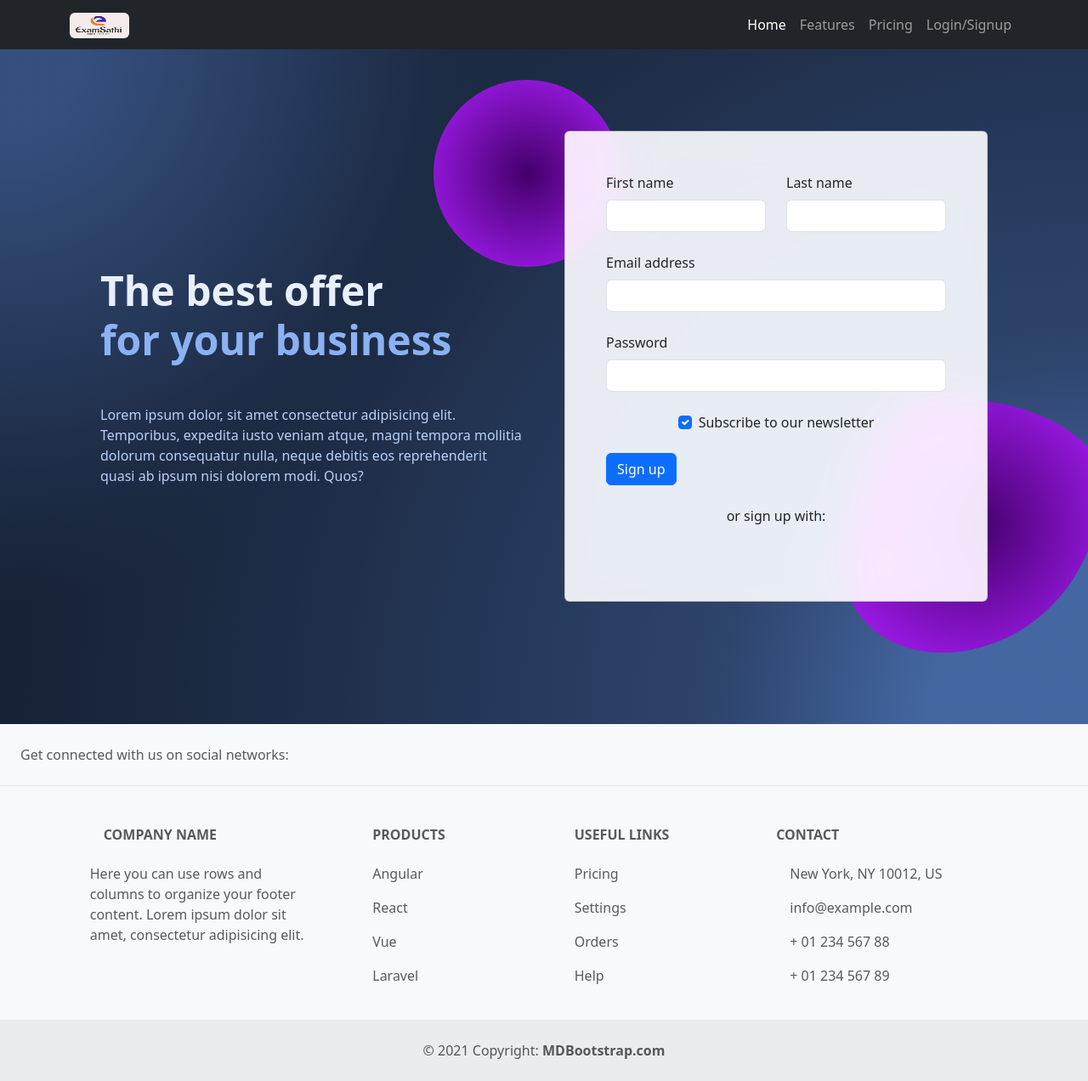
After one commit to Prakash617/nec, a Django app: page /signup in a window 1280 px wide. The commit adds this page. Shown: the whole page at 85% size. Run offline with Django 3.2, Linux system fonts and the light colour scheme.

Commit message:
login and signup

```diff
--- a/templates/base.html
+++ b/templates/base.html
@@ -7,6 +7,8 @@
     <meta name="viewport" content="width=device-width, initial-scale=1"> {% comment %}
     <title>{% block title%} {%endblock%}</title> {% endcomment %}
     <title>nec</title>
+    <link rel="icon" type="image/x-icon" href="{% static 'img/favicon.png' %}">
+
     <link rel="stylesheet" href="https://cdn.jsdelivr.net/npm/bootstrap-icons@1.11.3/font/bootstrap-icons.min.css">
     <link href="https://cdn.jsdelivr.net/npm/bootstrap@5.3.2/dist/css/bootstrap.min.css" rel="stylesheet" integrity="sha384-T3c6CoIi6uLrA9TneNEoa7RxnatzjcDSCmG1MXxSR1GAsXEV/Dwwykc2MPK8M2HN" crossorigin="anonymous">
     <link rel="stylesheet" href={% static "css/style.css" %}>
--- a/templates/navbar.html
+++ b/templates/navbar.html
@@ -1,7 +1,11 @@
+{% load static %}
+
 <!-- <nav class="navbar navbar-expand-lg navbar-dark bg-primary" style="background-color:#7436FF"> -->
 <nav class="navbar navbar-expand-lg navbar-dark bg-dark">
     <div class="container">
-        <a class="navbar-brand" href="/">Navbar</a>
+        <a class="navbar-brand " href="/"><img src="{% static 'img/favicon.png' %}" class="rounded-2" style="height: 30px; width:70px; background: #f5ebeb;" alt="My image"></a>
+
+
         <button class="navbar-toggler" type="button" data-bs-toggle="collapse" data-bs-target="#navbarNav" aria-controls="navbarNav" aria-expanded="false" aria-label="Toggle navigation">
         <span class="navbar-toggler-icon"></span>
       </button>
@@ -20,7 +24,8 @@
                     <a class="nav-link" href="#">Pricing</a>
                 </li>
                 <li class="nav-item">
-                    <a class="nav-link disabled" aria-disabled="true">Login/Signup</a>
+                    <!-- <a class="nav-link disabled" href="/login" aria-disabled="true">Login/Signup</a> -->
+                    <a class="nav-link " href="/login">Login/Signup</a>
                 </li>
             </ul>
         </div>
--- a/website/templates/course_details.html
+++ b/website/templates/course_details.html
@@ -81,7 +81,7 @@
 
 {% endblock %} {% block body %}
 <div class="row w-100 g-0">
-    <div class="col-0 col-md-2  bg-body-tertiary overflow-y-auto sidebar_height" style="background-color: #d32a2a;">
+    <div class="col-0 col-md-2  bg-body-tertiary overflow-y-auto sidebar_height sticky-sm-top" style="background-color: #d32a2a; height:100vh;">
         {% include "sidebar.html" %}
 
     </div>
--- /dev/null
+++ b/website/templates/login&signup/signup.html
@@ -0,0 +1,137 @@
+{% extends "base.html" %}
+{% block body %}
+<!-- Section: Design Block -->
+<section class="background-radial-gradient overflow-hidden">
+    <style>
+      .background-radial-gradient {
+        background-color: hsl(218, 41%, 15%);
+        background-image: radial-gradient(650px circle at 0% 0%,
+            hsl(218, 41%, 35%) 15%,
+            hsl(218, 41%, 30%) 35%,
+            hsl(218, 41%, 20%) 75%,
+            hsl(218, 41%, 19%) 80%,
+            transparent 100%),
+          radial-gradient(1250px circle at 100% 100%,
+            hsl(218, 41%, 45%) 15%,
+            hsl(218, 41%, 30%) 35%,
+            hsl(218, 41%, 20%) 75%,
+            hsl(218, 41%, 19%) 80%,
+            transparent 100%);
+      }
+
+      #radius-shape-1 {
+        height: 220px;
+        width: 220px;
+        top: -60px;
+        left: -130px;
+        background: radial-gradient(#44006b, #ad1fff);
+        overflow: hidden;
+      }
+
+      #radius-shape-2 {
+        border-radius: 38% 62% 63% 37% / 70% 33% 67% 30%;
+        bottom: -60px;
+        right: -110px;
+        width: 300px;
+        height: 300px;
+        background: radial-gradient(#44006b, #ad1fff);
+        overflow: hidden;
+      }
+
+      .bg-glass {
+        background-color: hsla(0, 0%, 100%, 0.9) !important;
+        backdrop-filter: saturate(200%) blur(25px);
+      }
+    </style>
+
+    <div class="container px-4 py-5 px-md-5 text-center text-lg-start my-5">
+      <div class="row gx-lg-5 align-items-center mb-5">
+        <div class="col-lg-6 mb-5 mb-lg-0" style="z-index: 10">
+          <h1 class="my-5 display-5 fw-bold ls-tight" style="color: hsl(218, 81%, 95%)">
+            The best offer <br />
+            <span style="color: hsl(218, 81%, 75%)">for your business</span>
+          </h1>
+          <p class="mb-4 opacity-70" style="color: hsl(218, 81%, 85%)">
+            Lorem ipsum dolor, sit amet consectetur adipisicing elit.
+            Temporibus, expedita iusto veniam atque, magni tempora mollitia
+            dolorum consequatur nulla, neque debitis eos reprehenderit quasi
+            ab ipsum nisi dolorem modi. Quos?
+          </p>
+        </div>
+
+        <div class="col-lg-6 mb-5 mb-lg-0 position-relative">
+          <div id="radius-shape-1" class="position-absolute rounded-circle shadow-5-strong"></div>
+          <div id="radius-shape-2" class="position-absolute shadow-5-strong"></div>
+
+          <div class="card bg-glass">
+            <div class="card-body px-4 py-5 px-md-5">
+              <form>
+                <!-- 2 column grid layout with text inputs for the first and last names -->
+                <div class="row">
+                  <div class="col-md-6 mb-4">
+                    <div class="form-outline">
+                        <label class="form-label" for="form3Example1">First name</label>
+                      <input type="text" id="form3Example1" class="form-control" />
+                    </div>
+                  </div>
+                  <div class="col-md-6 mb-4">
+                    <div class="form-outline">
+                        <label class="form-label" for="form3Example2">Last name</label>
+                      <input type="text" id="form3Example2" class="form-control" />
+                    </div>
+                  </div>
+                </div>
+
+                <!-- Email input -->
+                <div class="form-outline mb-4">
+                    <label class="form-label" for="form3Example3">Email address</label>
+                    <input type="email" id="form3Example3" class="form-control" />
+                </div>
+
+                <!-- Password input -->
+                <div class="form-outline mb-4">
+                    <label class="form-label" for="form3Example4">Password</label>
+                  <input type="password" id="form3Example4" class="form-control" />
+                </div>
+
+                <!-- Checkbox -->
+                <div class="form-check d-flex justify-content-center mb-4">
+                    <input class="form-check-input me-2" type="checkbox" value="" id="form2Example33" checked />
+                    <label class="form-check-label" for="form2Example33">
+                      Subscribe to our newsletter
+                    </label>
+                </div>
+
+                <!-- Submit button -->
+                <button type="submit" class="btn btn-primary btn-block mb-4">
+                  Sign up
+                </button>
+
+                <!-- Register buttons -->
+                <div class="text-center">
+                  <p>or sign up with:</p>
+                  <button type="button" class="btn btn-link btn-floating mx-1">
+                    <i class="fab fa-facebook-f"></i>
+                  </button>
+
+                  <button type="button" class="btn btn-link btn-floating mx-1">
+                    <i class="fab fa-google"></i>
+                  </button>
+
+                  <button type="button" class="btn btn-link btn-floating mx-1">
+                    <i class="fab fa-twitter"></i>
+                  </button>
+
+                  <button type="button" class="btn btn-link btn-floating mx-1">
+                    <i class="fab fa-github"></i>
+                  </button>
+                </div>
+              </form>
+            </div>
+          </div>
+        </div>
+      </div>
+    </div>
+  </section>
+  <!-- Section: Design Block -->
+{% endblock body %}
--- a/website/urls.py
+++ b/website/urls.py
@@ -6,6 +6,8 @@ urlpatterns = [
     path('', home, name="admin_page"),
     path('superuser', superuser, name="superuser"),
     path('slogin', superuser_login, name="slogin"),
+    path('login',user_login, name="login"),
+    path('signup',user_signup, name="signup"),
     path('superuser/logout', superuser_logout, name="superuser_logout"),
     path('feed', feed, name="feed"),
 
--- a/website/views.py
+++ b/website/views.py
@@ -143,6 +143,21 @@ def superuser(request):
     # return render(request, template_path, context)
     return render(request, template_path)
 
+def user_login(request):
+    template_path = 'login&signup/login.html'
+    # template_path = 'index.html'
+    # context = {}
+
+    # return render(request, template_path, context)
+    return render(request, template_path)
+def user_signup(request):
+    template_path = 'login&signup/signup.html'
+    # template_path = 'index.html'
+    # context = {}
+
+    # return render(request, template_path, context)
+    return render(request, template_path)
+
 def superuser_login(request):
     template_path = 'superuser/superuser_login.html'
     context = {}
```
Also changed, not shown: website/templates/index.html (+37 -20 lines), website/templates/login&signup/login.html (added, +51 -0 lines), db.sqlite3, media/images/icon.svg (added), static/img/favicon.png (added).
